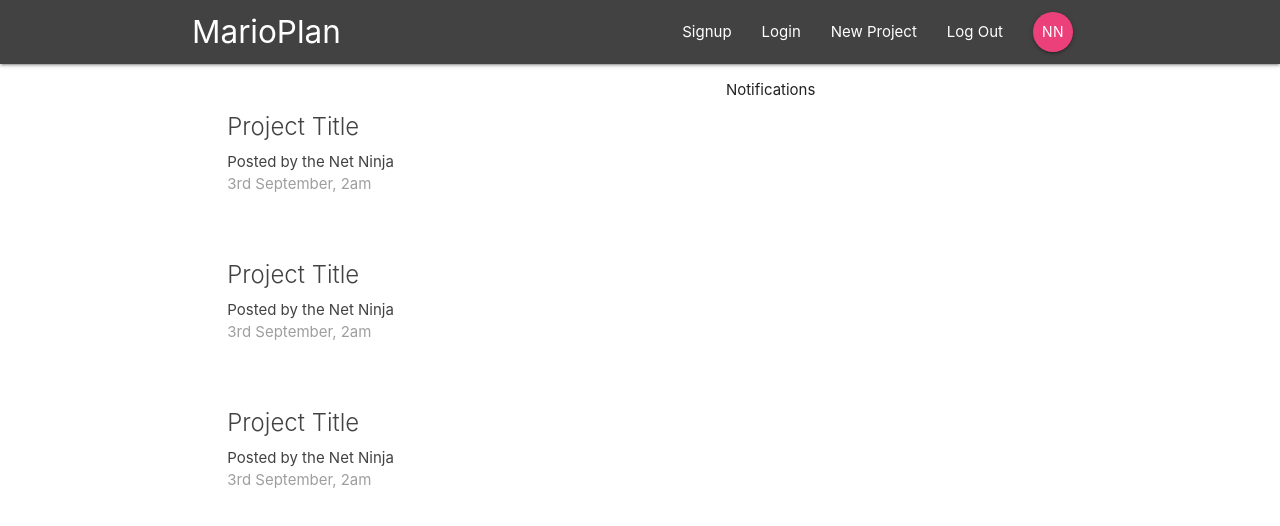
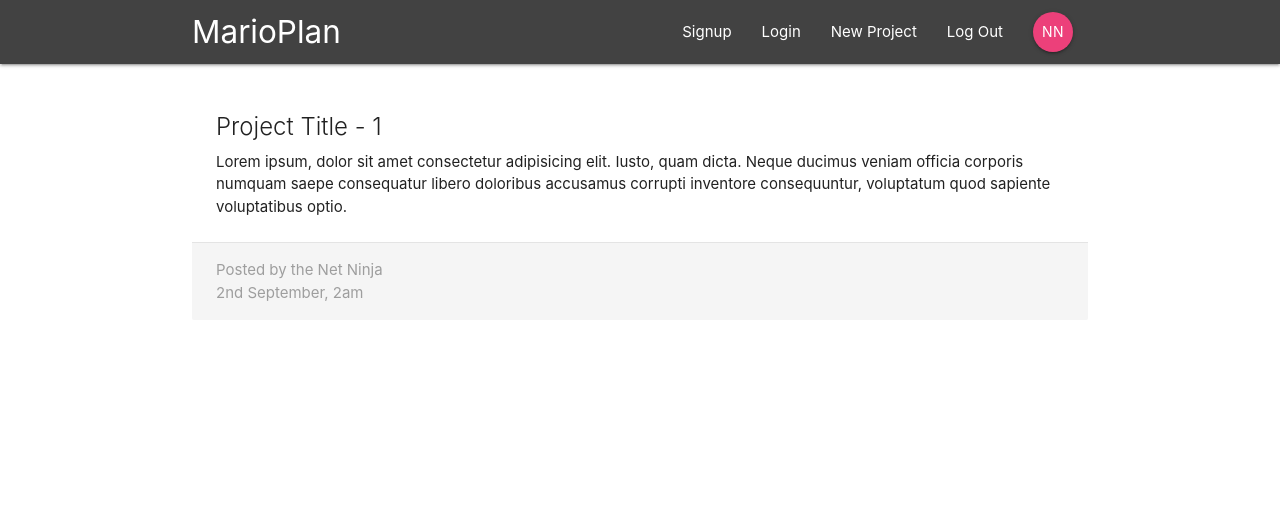
Before and after one commit to avirag/react-redux-firebase-demo, a React (Create React App) app: page /project/1 in a window 1280 px wide. Shown: the top 526 px of the page. Built offline with nearby package versions, Linux system fonts and the light colour scheme.

Commit message:
project details component

```diff
--- a/src/App.jsx
+++ b/src/App.jsx
@@ -2,6 +2,7 @@
 import { BrowserRouter, Switch, Route } from 'react-router-dom';
 import Navbar from './components/layout/Navbar';
 import Dashboard from './components/dashboard/Dashboard';
+import ProjectDetails from './components/projects/ProjectDetails';
 
 class App extends Component {
   render() {
@@ -10,7 +11,8 @@
         <div className="App">
           <Navbar />
           <Switch>
-            <Route path="/" component={Dashboard} />
+            <Route exact path="/" component={Dashboard} />
+            <Route path="/project/:id" component={ProjectDetails} />
           </Switch>
         </div>
       </BrowserRouter>
--- a/src/components/projects/ProjectDetails.jsx
+++ b/src/components/projects/ProjectDetails.jsx
@@ -0,0 +1,21 @@
+import React from 'react'
+
+const ProjectDetails = props => {
+  const id = props.match.params.id
+  return (
+    <div className="container section project-details">
+      <div className="card z-depth-0">
+        <div className="card-content">
+          <span className="card-title">Project Title - {id}</span>
+          <p>Lorem ipsum, dolor sit amet consectetur adipisicing elit. Iusto, quam dicta. Neque ducimus veniam officia corporis numquam saepe consequatur libero doloribus accusamus corrupti inventore consequuntur, voluptatum quod sapiente voluptatibus optio.</p>
+        </div>
+        <div className="card-action grey lighten-4 grey-text">
+          <div>Posted by the Net Ninja</div>
+          <div>2nd September, 2am</div>
+        </div>
+      </div>
+    </div>
+  )
+}
+
+export default ProjectDetails
--- a/src/components/projects/ProjectList.jsx
+++ b/src/components/projects/ProjectList.jsx
@@ -1,33 +1,13 @@
 import React from 'react';
+import ProjectSummary from './ProjectSummary';
 
 const ProjectList = () => {
   return (
     <div className="project-list section">
-
-      <div className="card z-depth-0 project-summary">
-        <div className="card-content grey-text text-darken-3">
-          <span className="card-title">Project Title</span>
-          <p>Posted by the Net Ninja</p>
-          <p className="grey-text">3rd September, 2am</p>
-        </div>
-      </div>
-
-      <div className="card z-depth-0 project-summary">
-        <div className="card-content grey-text text-darken-3">
-          <span className="card-title">Project Title</span>
-          <p>Posted by the Net Ninja</p>
-          <p className="grey-text">3rd September, 2am</p>
-        </div>
-      </div>
-
-      <div className="card z-depth-0 project-summary">
-        <div className="card-content grey-text text-darken-3">
-          <span className="card-title">Project Title</span>
-          <p>Posted by the Net Ninja</p>
-          <p className="grey-text">3rd September, 2am</p>
-        </div>
-      </div>
-
+      <ProjectSummary />
+      <ProjectSummary />
+      <ProjectSummary />
+      <ProjectSummary />
     </div>
   )
 }
--- a/src/components/projects/ProjectSummary.jsx
+++ b/src/components/projects/ProjectSummary.jsx
@@ -0,0 +1,15 @@
+import React from 'react';
+
+const ProjectSummary = () => {
+  return (
+    <div className="card z-depth-0 project-summary">
+      <div className="card-content grey-text text-darken-3">
+        <span className="card-title">Project Title</span>
+        <p>Posted by the Net Ninja</p>
+        <p className="grey-text">3rd September, 2am</p>
+      </div>
+    </div>
+  )
+}
+
+export default ProjectSummary;
```
